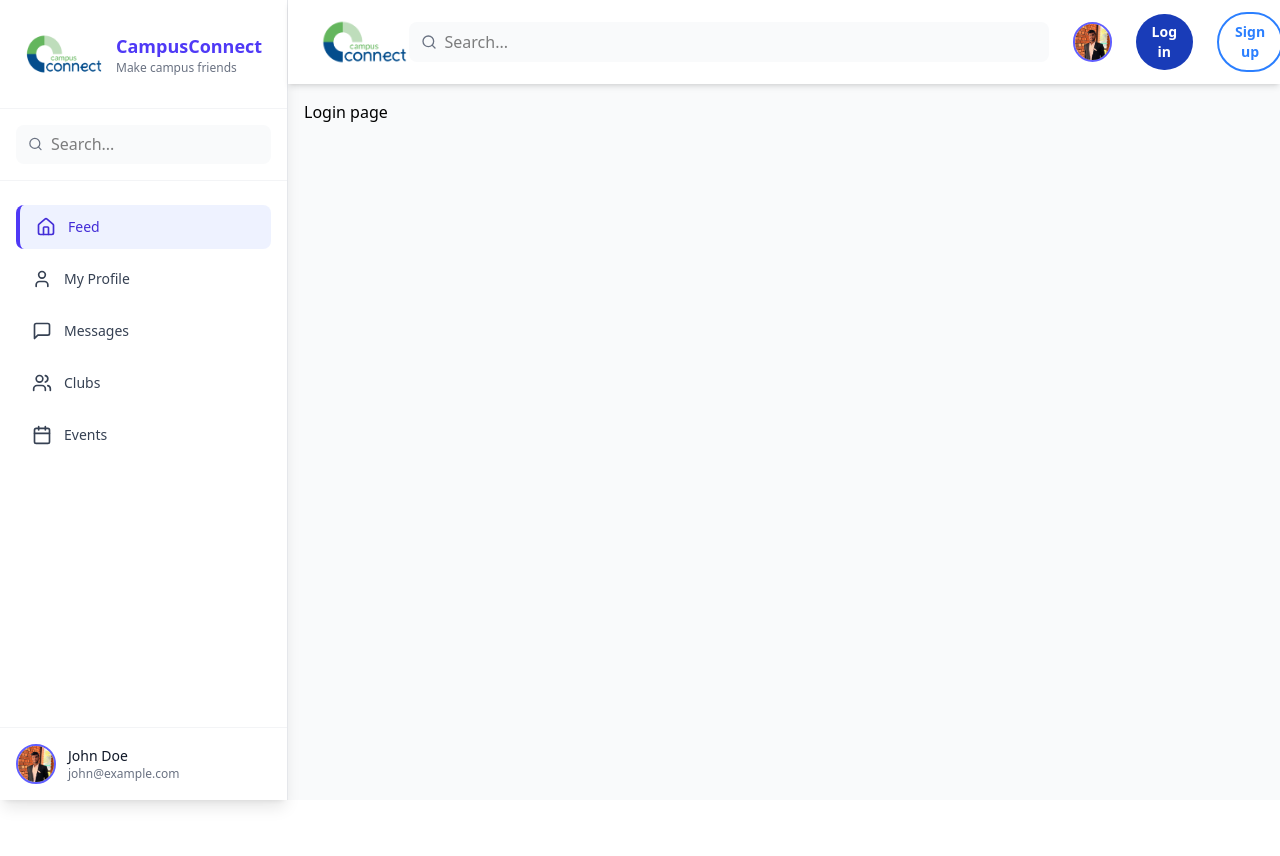
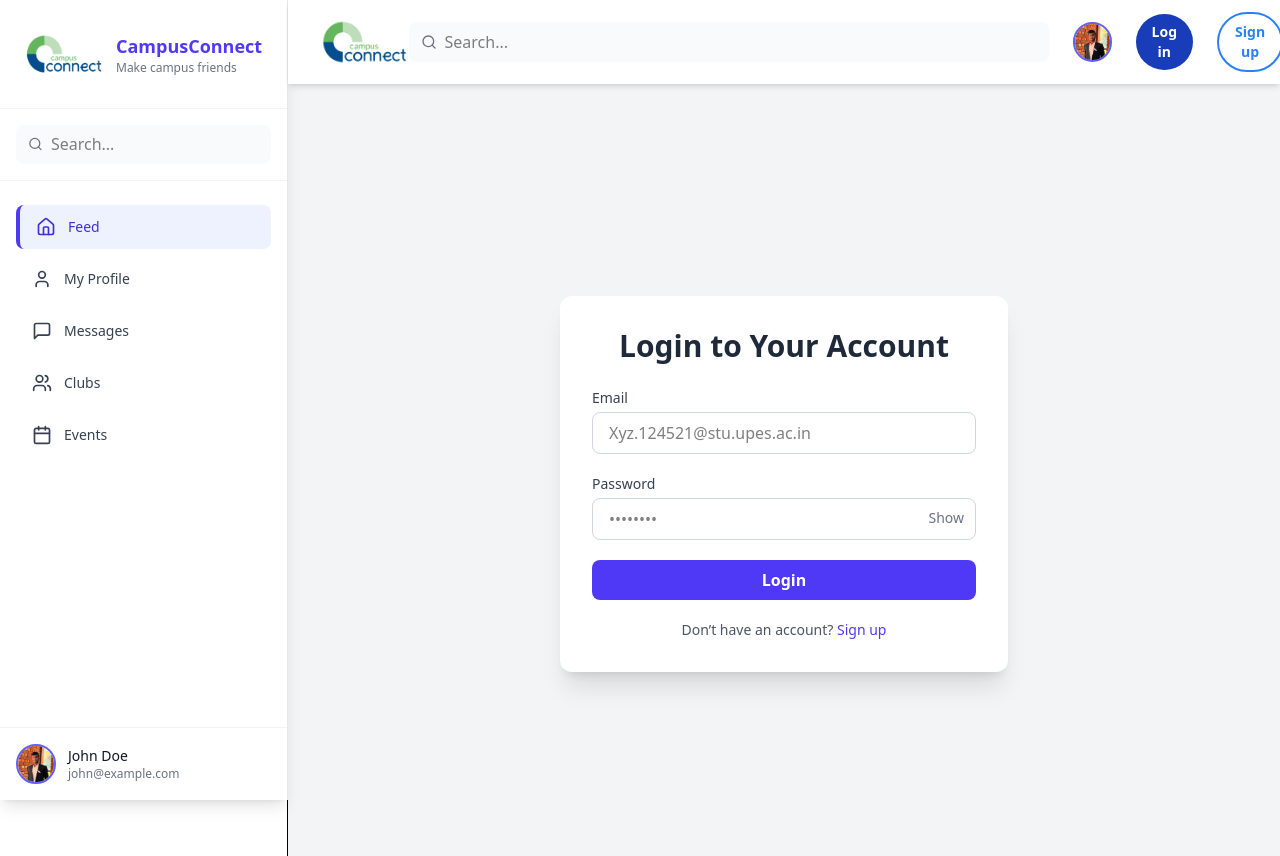
Before and after one commit to gajendraarya786/CampusConnect, a React (Vite) app: page /login in a window 1280 px wide. Shown: the top 856 px of the page. Before the commit the page ends 800 px from the top, so only its background shows below. Built offline with nearby package versions, Linux system fonts and the light colour scheme.

Commit message:
login page added

```diff
--- a/src/App.jsx
+++ b/src/App.jsx
@@ -1,4 +1,4 @@
-import './App.css'
+import './App.css';
 import React from 'react';
 import Sidebar from './components/Sidebar';
 import AppRoutes from './routes/AppRoutes';
@@ -7,19 +7,20 @@ import Navbar from './components/Navbar';
 function App() {
   return (
     <div className="flex min-h-screen">
-      {/* Sidebar: only visible on md and up */}
+      {/* Sidebar visible only on medium and up */}
       <div className="hidden md:block md:w-72 bg-white border-r">
         <Sidebar />
       </div>
-      {/* Main content: always visible, takes full width on mobile */}
-      <div className="flex flex-1 flex-col">
+
+      {/* Main content area */}
+      <div className="flex flex-1 flex-col w-full">
         <Navbar />
-        <div className="flex-1 overflow-y-auto bg-gray-50 p-4 ">
+        <div className="flex-1 overflow-y-auto bg-gray-50 p-0">
           <AppRoutes />
         </div>
       </div>
     </div>
-  )
+  );
 }
 
-export default App
+export default App;
--- a/src/components/Navbar.jsx
+++ b/src/components/Navbar.jsx
@@ -147,7 +147,9 @@ export default function Navbar() {
               className="w-10 h-10 rounded-full object-cover border-2 border-indigo-500 hover:scale-105 transition-transform"
             />
 
-            <button className="bg-blue-800 text-white text-sm font-semibold px-4 py-2 rounded-full hover:bg-blue-900 transition">
+            <button className="bg-blue-800 text-white text-sm font-semibold px-4 py-2 rounded-full hover:bg-blue-900 transition"
+                    onClick={() => navigate('/login')}
+            >
               Log in
             </button>
 
--- a/src/components/PostCard.jsx
+++ b/src/components/PostCard.jsx
@@ -97,7 +97,7 @@ export default function SocialMediaPostCards() {
   };
 
   return (
-    <div className="max-w-4xl mx-auto px-4">
+    <div className="max-w-4xl mx-auto px-2">
       {/* Post Creator */}
       <div className="bg-white p-4 mb-6 rounded-xl shadow border border-gray-200">
         <textarea
@@ -157,7 +157,7 @@ export default function SocialMediaPostCards() {
             <span>{post.stats.shares} shares</span>
           </div>
 
-          <div className="px-4 py-2 border-t border-gray-100 flex justify-between items-center">
+          <div className="px-1 py-2 border-t border-gray-100 flex justify-between items-center">
             <div className="flex space-x-2">
               <button
                 onClick={() => toggleStateSet(setLikedPosts, likedPosts, post.id)}
--- a/src/pages/Login.jsx
+++ b/src/pages/Login.jsx
@@ -1,9 +1,92 @@
-import React from "react";
+import React, { useState } from "react";
+import { NavLink } from "react-router-dom";
 
-export default function Login(){
-    return(
-        <>
-        <h1>Login page</h1>
-        </>
-    )
+export default function LoginForm() {
+  const [email, setEmail] = useState("");
+  const [password, setPassword] = useState("");
+  const [showPassword, setShowPassword] = useState(false);
+  const [error, setError] = useState("");
+
+  const handleSubmit = (e) => {
+    e.preventDefault();
+    if (!email || !password) {
+      setError("Please enter both email and password.");
+    } else {
+      setError("");
+      console.log("Logging in with:", { email, password });
+      // Authentication logic goes here
+    }
+  };
+
+  return (
+    <div className="flex items-center justify-center min-h-screen bg-gray-100 px-4 sm:px-6 lg:px-8">
+      <div className="w-full max-w-sm sm:max-w-md bg-white shadow-xl rounded-xl p-6 sm:p-8">
+        <h2 className="text-2xl sm:text-3xl font-bold text-center text-gray-800 mb-6">
+          Login to Your Account
+        </h2>
+
+        {error && (
+          <div className="bg-red-100 border border-red-400 text-red-700 px-4 py-2 rounded mb-4 text-sm">
+            {error}
+          </div>
+        )}
+
+        <form onSubmit={handleSubmit} className="space-y-5">
+          <div>
+            <label className="block text-sm font-medium text-gray-700 mb-1">
+              Email
+            </label>
+            <input
+              type="email"
+              placeholder="Xyz.124521@stu.upes.ac.in"
+              className="w-full px-4 py-2 border border-gray-300 rounded-lg focus:ring-indigo-500 focus:border-indigo-500 text-sm sm:text-base"
+              value={email}
+              onChange={(e) => setEmail(e.target.value)}
+              required
+            />
+          </div>
+
+          <div>
+            <label className="block text-sm font-medium text-gray-700 mb-1">
+              Password
+            </label>
+            <div className="relative">
+              <input
+                type={showPassword ? "text" : "password"}
+                placeholder="••••••••"
+                className="w-full px-4 py-2 border border-gray-300 rounded-lg focus:ring-indigo-500 focus:border-indigo-500 text-sm sm:text-base"
+                value={password}
+                onChange={(e) => setPassword(e.target.value)}
+                required
+              />
+              <button
+                type="button"
+                className="absolute right-3 top-2.5 text-xs text-gray-500 sm:text-sm"
+                onClick={() => setShowPassword(!showPassword)}
+              >
+                {showPassword ? "Hide" : "Show"}
+              </button>
+            </div>
+          </div>
+
+          <button
+            type="submit"
+            className="w-full bg-indigo-600 text-white font-semibold py-2 px-4 rounded-lg hover:bg-indigo-700 transition duration-200 text-sm sm:text-base"
+          >
+            Login
+          </button>
+        </form>
+
+        <p className="mt-5 text-xs sm:text-sm text-center text-gray-600">
+          Don’t have an account?{" "}
+          <NavLink
+            to="/signup"
+            className="text-indigo-600 hover:underline font-medium"
+          >
+            Sign up
+          </NavLink>
+        </p>
+      </div>
+    </div>
+  );
 }
--- a/src/pages/Register.jsx
+++ /dev/null
@@ -1,9 +0,0 @@
-import React from "react";
-
-export default function Register(){
-    return(
-        <>
-        <h1>Register</h1>
-        </>
-    )
-}
--- a/src/pages/SignupForm.jsx
+++ b/src/pages/SignupForm.jsx
@@ -162,7 +162,7 @@ const SignupForm = () => {
                       name={field}
                       value={formData[field]}
                       onChange={handleChange}
-                      className={`w-full pl-12 pr-12 py-4 border-2 rounded-xl focus:ring-2 focus:ring-blue-500 focus:border-blue-500 transition-all duration-200 ${
+                      className={`w-full pl-12 pr-12 py-4 border-2 rounded-xl focus: outline-none focus:ring-1 focus:ring-blue-500 focus:border-blue-600 transition-all duration-200 ${
                         errors[field] ? 'border-red-300 bg-red-50' : 'border-gray-200 hover:border-gray-300'
                       }`}
                       placeholder={`Enter your ${field.replace(/([A-Z])/g, ' $1').toLowerCase()}`}
```
